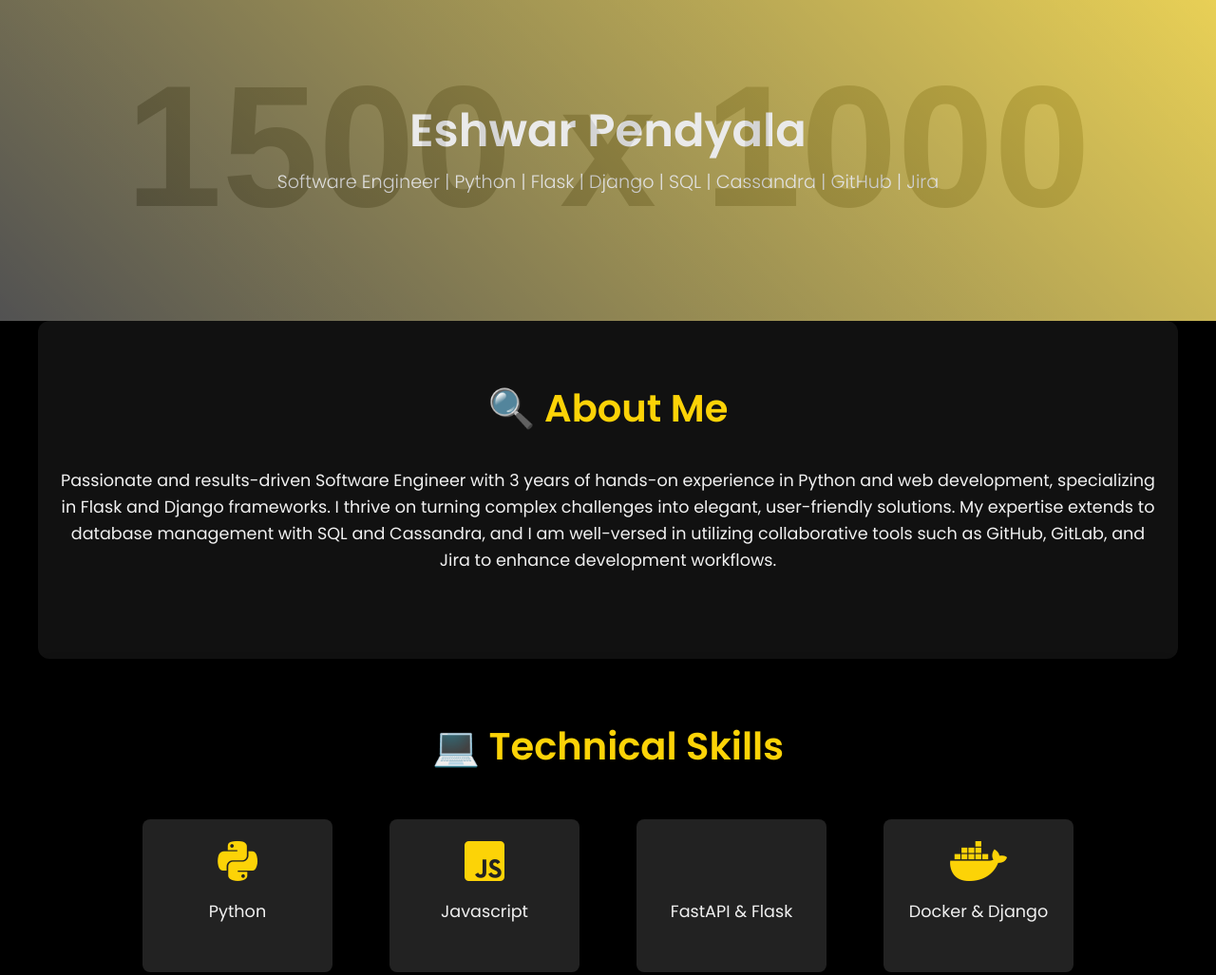
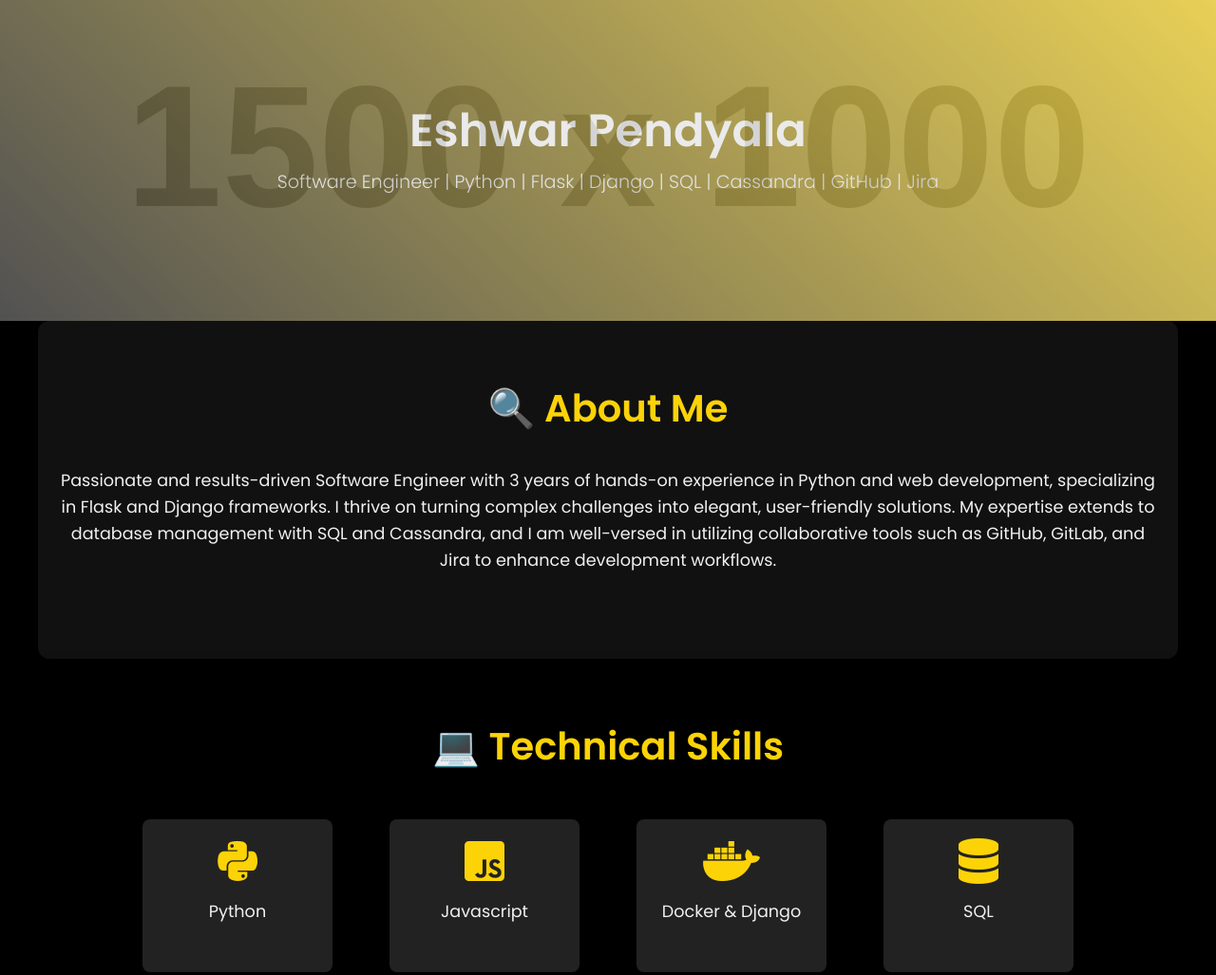
Before and after one commit to EshwarPendyala/EshwarPendyala.github.io, a plain HTML site: page index.html in a window 1280 px wide. Shown: the top 1027 px of the page at 95% size. Drawn offline with Linux system fonts and the light colour scheme; placeholder pictures from the web are drawn by us.

Commit message:
Update index.html

```diff
--- a/index.html
+++ b/index.html
@@ -262,7 +262,6 @@
         <ul class="skills-list">
             <li><i class="fab fa-python"></i><p>Python</p></li>
             <li><i class="fab fa-js-square"></i><p>Javascript</p></li>
-            <li><i class="fab fa-bolt"></i><p>FastAPI & Flask</p></li>
             <li><i class="fab fa-docker"></i><p>Docker & Django</p></li>
             <li><i class="fas fa-database"></i><p>SQL</p></li>
             <li><i class="fas fa-database"></i><p>Cassandra DB</p></li>
```
